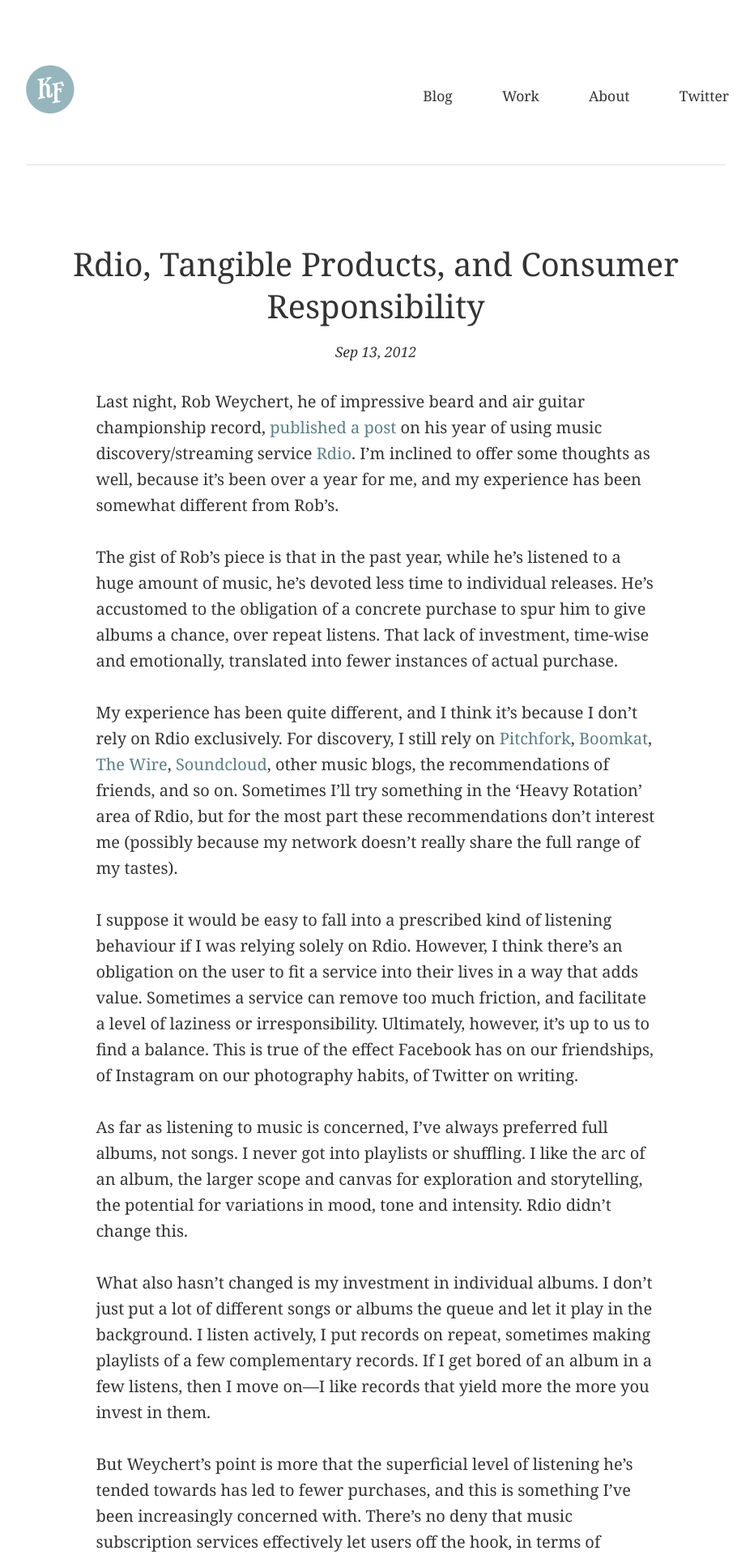
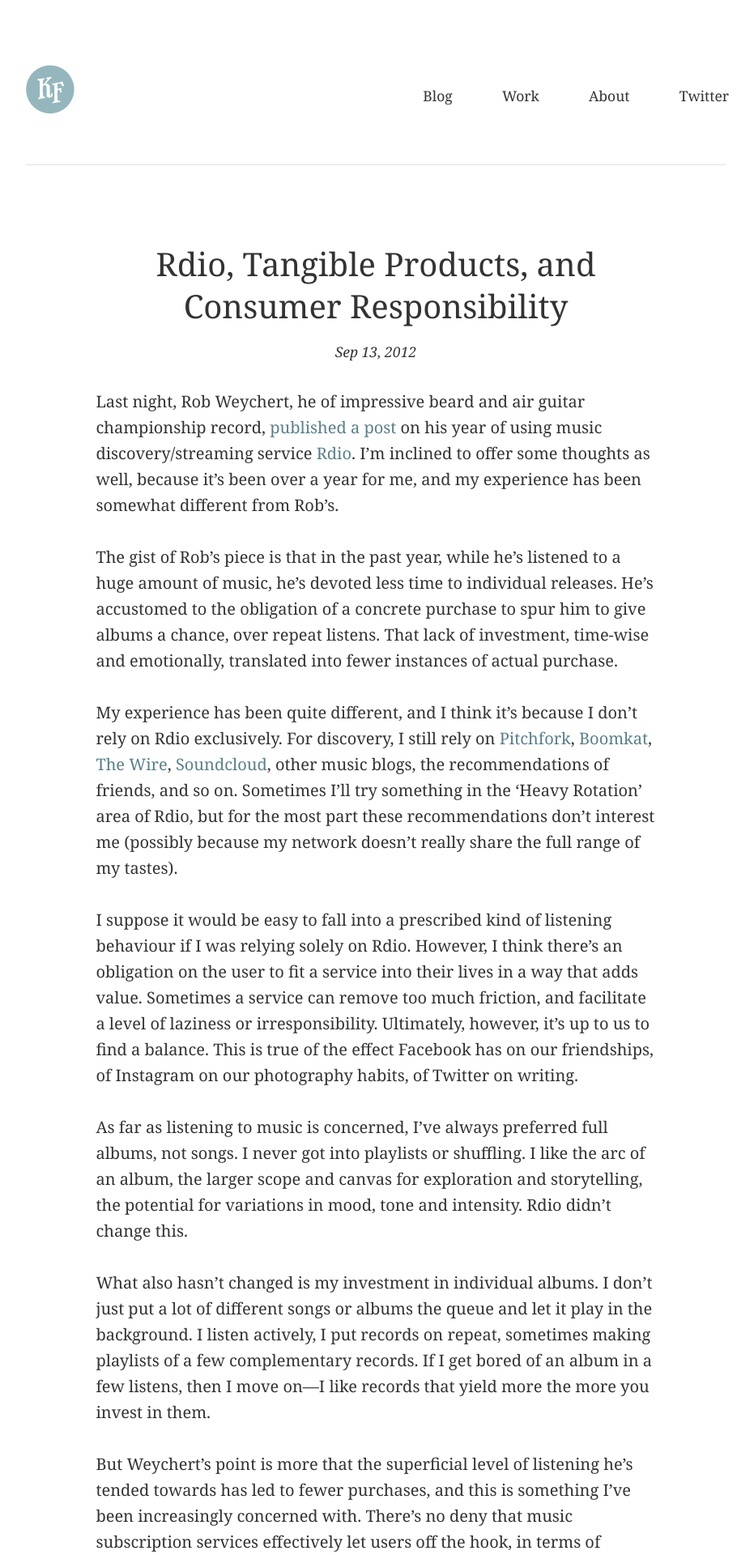
Before and after one commit to kevinfinlayson/kevinfinlayson.com, a Jekyll site: the page built from index.html, in a window 1280 px wide. Shown: the top 1920 px of the page at 81% size, without its empty margins (176-1107 px from the left). Built offline with Jekyll 4.4.1, drawn with Linux system fonts in a browser that asks for light colours; nearby versions of some CDN libraries; the list of posts is cut into pages by our own code; comment, search, counter and statistics services are not loaded.

Commit message:
fixed widows on headlines using widont

```diff
--- a/_layouts/single-post.html
+++ b/_layouts/single-post.html
@@ -8,7 +8,7 @@
     <section role="main">
       <article>
         <header>
-          <h1>{{ page.title }}</h1>
+          <h1>{{ page.title | widont }}</h1>
           <aside>
             <abbr class="date">{{ page.date | date: "%b %d, %Y"}}</abbr>
           </aside>
--- a/index.html
+++ b/index.html
@@ -6,7 +6,7 @@
   {% for post in paginator.posts %}
   <article>
     <header>
-      <h1><a href="{{ post.url }}" title="{{ post.title }}" rel="bookmark">{{ post.title }}</a></h1>
+      <h1><a href="{{ post.url }}" title="{{ post.title | widont }}" rel="bookmark">{{ post.title }}</a></h1>
       <aside>
         <abbr class="date">{{ post.date | date: "%b %d, %Y"}}</abbr>
       </aside>
```
